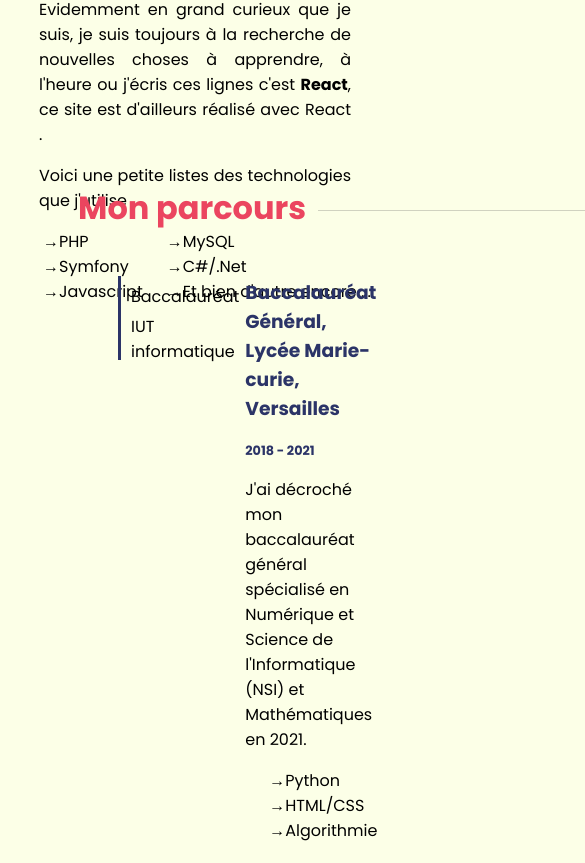
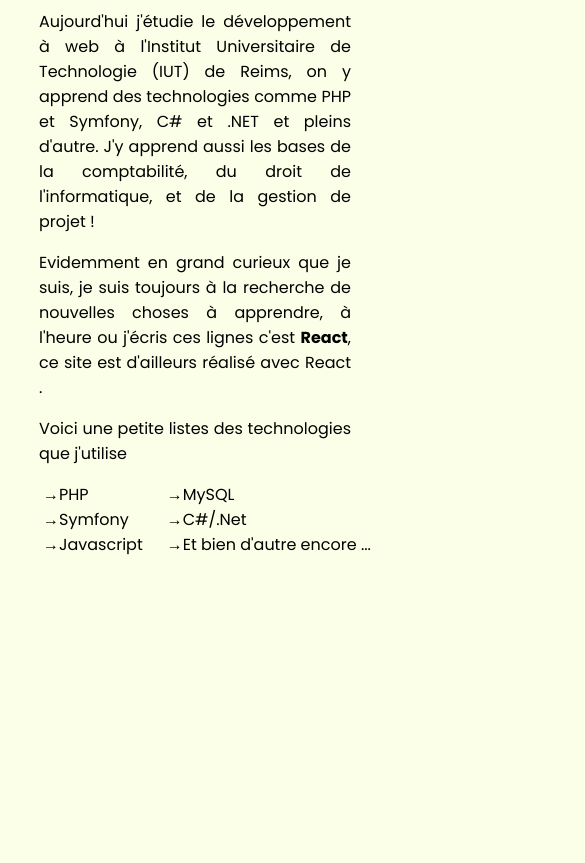
Before and after one commit to Rob1Sim/Portfolio-react, a React (Vite) app: page / in a window 390 px wide. Shown: the part 1434-2297 px from the top of the page, 585 px wide, since content can reach past the window. Built offline with nearby package versions, Linux system fonts and the light colour scheme.

Commit message:
Correction du bug sur mobile

```diff
--- a/src/Components/Content/Content.scss
+++ b/src/Components/Content/Content.scss
@@ -7,5 +7,5 @@
     align-items: center;
     justify-content: center;
     padding-top: 20vh;
-
+    gap:30vh;
 }
--- a/src/Components/Content/Description/Description.scss
+++ b/src/Components/Content/Description/Description.scss
@@ -5,7 +5,6 @@
     @include section-text;
     flex-wrap: wrap;
     width: 60%;
-    height: 100vh;
 
 
 }
@@ -13,7 +12,6 @@
 .description-row{
     flex-wrap: wrap;
     width: 60%;
-    height: 90vh;
     display: flex;
     align-items: flex-start;
 }
--- a/src/Components/Content/Parcours/Parcour-case/ParcoursCase.scss
+++ b/src/Components/Content/Parcours/Parcour-case/ParcoursCase.scss
@@ -15,3 +15,13 @@ ul{
     font-size: 0.8em;
     color: $important-text-color;
 }
+
+@media screen and (max-width:767px){
+    .parcours-case{
+        width:100%;
+    }
+    .parcours-case>h3,.parcours-case>h4,.parcours-case>p{
+        text-align:center;
+    }
+
+}
--- a/src/Components/Content/Parcours/Parcours-btn/ParcoursBtn.scss
+++ b/src/Components/Content/Parcours/Parcours-btn/ParcoursBtn.scss
@@ -28,3 +28,13 @@
 .list-btn{
     all: unset;
 }
+
+@media screen and (max-width:767px){
+    .list-parcours{
+        display:flex;
+        justify-content:center;
+        border-left: unset;
+        border-bottom: #2B3467 3px solid;
+        padding-left: 0px;
+    }
+}
--- a/src/Components/Content/Parcours/Parcours.jsx
+++ b/src/Components/Content/Parcours/Parcours.jsx
@@ -15,7 +15,7 @@ function Parcours(){
 
             <h2> Mon parcours</h2>
             <div className="button-list">
-                <ul>
+                <ul className="button-list-ul">
                     <ParcoursBtn title="Baccalauréat" changeValue={()=>{setNumberButton(0)}} />
                     <ParcoursBtn title="IUT informatique" changeValue={()=>{setNumberButton(1)}}/>
 
--- a/src/Components/Content/Parcours/Parcours.scss
+++ b/src/Components/Content/Parcours/Parcours.scss
@@ -5,7 +5,7 @@
     @include section-text;
     flex-wrap: wrap;
     width: 60%;
-    height: 100vh;
+
     display: flex;
 }
 
@@ -24,3 +24,26 @@
     display: flex;
     gap: 1.5vw;
 }
+
+@media screen and (max-width:767px){
+    #parcours{
+        width:90%;
+        justify-content:center;
+        align-items:center;
+    }
+    .button-list{
+        flex-direction:column;
+        width:100%;
+    }
+    #parcours>h2::after{
+        width:0px;
+    }
+    .button-list-ul{
+        display:flex;
+        align-items:center;
+        justify-content:center;
+        gap:8vw;
+        padding:0;
+        width:100%
+    }
+}
```
